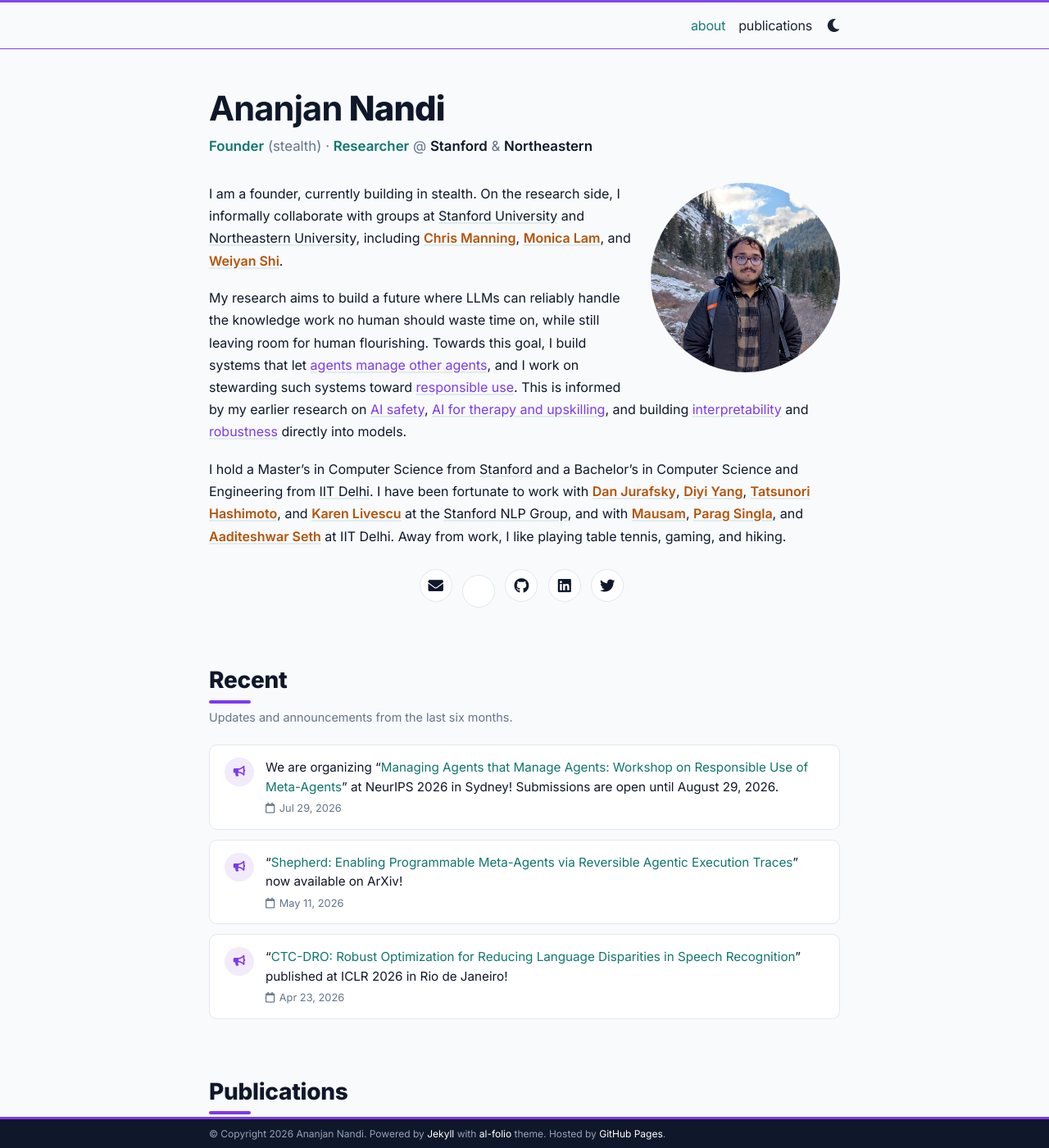
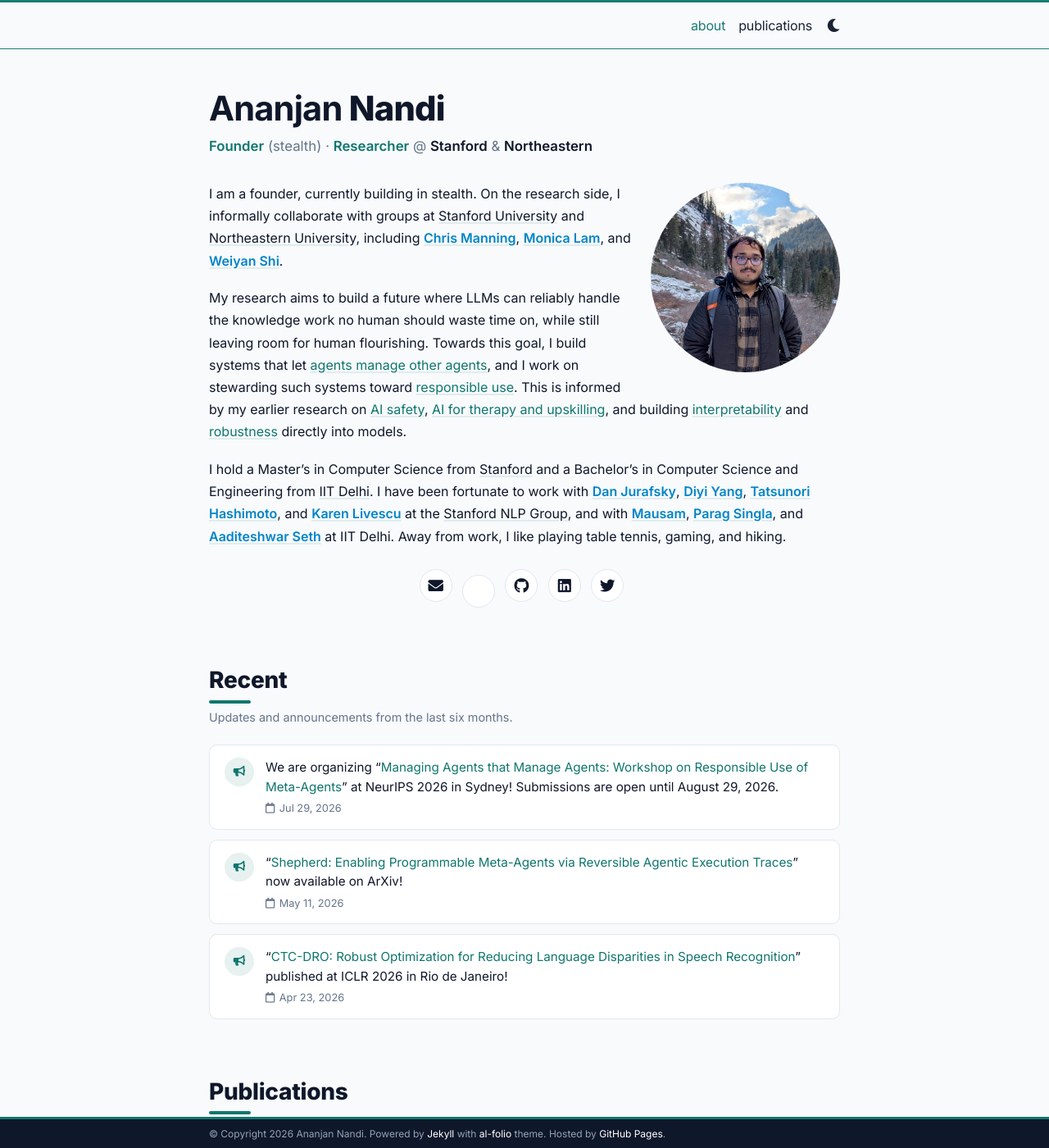
Before and after one commit to ananjan-nandi-9/ananjan-nandi-9.github.io, a Jekyll site: the page built from _pages/about.md, in a window 1280 px wide and 1400 px high. Shown: the whole window at 82% size. Built offline with Jekyll 4.4.1, drawn with Linux system fonts in a browser that asks for light colours; full-size pictures stand in for the smaller copies a plugin makes; comment, search, counter and statistics services are not loaded; a style sheet for code colours, icons or effects is not loaded.

Commit message:
Topics back to teal-green, people back to sky blue
Co-Authored-By: Claude Fable 5 <noreply@anthropic.com>

```diff
--- a/_sass/_themes.scss
+++ b/_sass/_themes.scss
@@ -17,18 +17,18 @@
   --global-divider-color: #E2E8F0;
   --global-card-bg-color: #{$white-color};
 
-  /* Research-topic accents — unified vibrant violet */
-  --topic-structure: #7C3AED;
-  --topic-structure-tint: rgba(124, 58, 237, 0.1);
-  --topic-safety: #7C3AED;
-  --topic-safety-tint: rgba(124, 58, 237, 0.1);
-  --topic-human: #7C3AED;
-  --topic-human-tint: rgba(124, 58, 237, 0.1);
-  --topic-agents: #7C3AED;
-  --topic-agents-tint: rgba(124, 58, 237, 0.1);
+  /* Research-topic accents — unified to the site teal-green */
+  --topic-structure: #0F766E;
+  --topic-structure-tint: rgba(15, 118, 110, 0.1);
+  --topic-safety: #0F766E;
+  --topic-safety-tint: rgba(15, 118, 110, 0.1);
+  --topic-human: #0F766E;
+  --topic-human-tint: rgba(15, 118, 110, 0.1);
+  --topic-agents: #0F766E;
+  --topic-agents-tint: rgba(15, 118, 110, 0.1);
 
   /* People accents */
-  --person-color: #B45309;
+  --person-color: #0284C7;
 
   .fa-sun {
     display : none;
@@ -62,18 +62,18 @@ html[data-theme='dark'] {
   --global-divider-color: #1E293B;
   --global-card-bg-color: #101828;
 
-  /* Research-topic accents — unified vibrant violet */
-  --topic-structure: #A78BFA;
-  --topic-structure-tint: rgba(167, 139, 250, 0.14);
-  --topic-safety: #A78BFA;
-  --topic-safety-tint: rgba(167, 139, 250, 0.14);
-  --topic-human: #A78BFA;
-  --topic-human-tint: rgba(167, 139, 250, 0.14);
-  --topic-agents: #A78BFA;
-  --topic-agents-tint: rgba(167, 139, 250, 0.14);
+  /* Research-topic accents — unified to the site teal-green */
+  --topic-structure: #3DC5B7;
+  --topic-structure-tint: rgba(61, 197, 183, 0.12);
+  --topic-safety: #3DC5B7;
+  --topic-safety-tint: rgba(61, 197, 183, 0.12);
+  --topic-human: #3DC5B7;
+  --topic-human-tint: rgba(61, 197, 183, 0.12);
+  --topic-agents: #3DC5B7;
+  --topic-agents-tint: rgba(61, 197, 183, 0.12);
 
   /* People accents */
-  --person-color: #FBBF24;
+  --person-color: #38BDF8;
 
   .fa-sun {
     padding-left: 10px;
```
